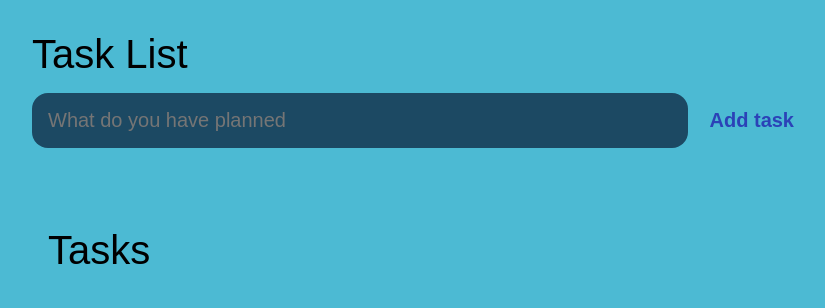
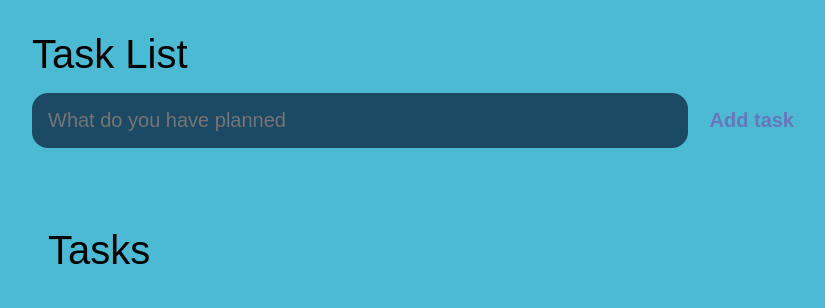
Before and after one commit to sabinaSandais/To-do-list, a plain HTML site: page index.html in a window 1280 px wide. Shown: the whole page, without its empty margins (224-1049 px from the left). Drawn offline with Linux system fonts and the light colour scheme.

Commit message:
updated css

```diff
--- a/main.css
+++ b/main.css
@@ -50,7 +50,7 @@ input, button {
 
 
 #new-task-submit{
-    color: rgb(43, 66, 183);
+    color: rgb(104, 118, 186);
     font-size: 1.25rem;
     font-weight: 700;
     cursor: pointer;
```
